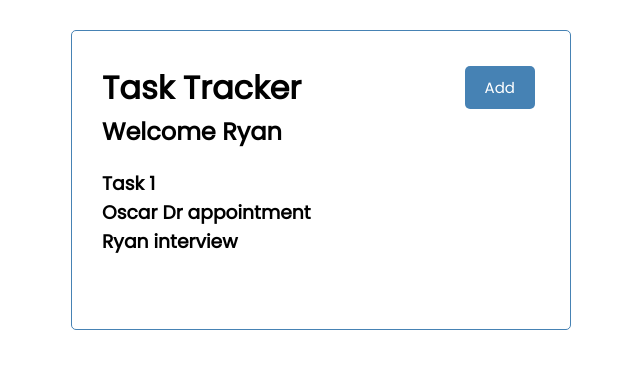
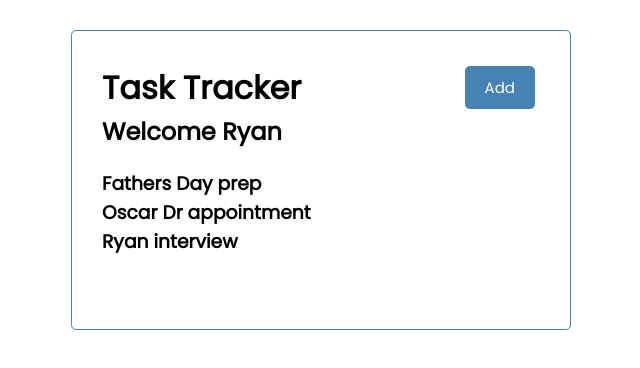
Before and after one commit to ryanroat/react-task-tracker, a React (Create React App) app: page / in a window 1280 px wide. Shown: the top 368 px of the page, without its empty margins (319-959 px from the left). Built offline with nearby package versions, Linux system fonts and the light colour scheme.

Commit message:
moved tasks array to global state

```diff
--- a/src/App.js
+++ b/src/App.js
@@ -1,13 +1,37 @@
+import { useState } from 'react'
 import Header from './components/Header'
 import Tasks from './components/Tasks'
 
 const name = 'Ryan'
 
 function App() {
+  const [tasks, setTasks] = useState(
+    [
+      {
+        id: 1,
+        text: 'Fathers Day prep',
+        day: 'Jun 16 at 12:00 pm',
+        reminder: false,
+      },
+      {
+        id: 2,
+        text: 'Oscar Dr appointment',
+        day: 'Jun 17 at 8:30 am',
+        reminder: true,
+      },
+      {
+        id: 3,
+        text: 'Ryan interview',
+        day: 'Jun 18 at 9:00 am',
+        reminder: true,
+      }
+    ]
+  )
+
   return (
     <div className="container">
       <Header greeting='Welcome' name={name}/>
-      <Tasks />
+      <Tasks tasks={tasks}/>
     </div>
   );
 }
--- a/src/components/Tasks.js
+++ b/src/components/Tasks.js
@@ -1,29 +1,9 @@
-const tasks = [
-  {
-    id: 1,
-    text: 'Task 1',
-    day: 'Jun 16 at 4:00 pm',
-    reminder: false,
-  },
-  {
-    id: 2,
-    text: 'Oscar Dr appointment',
-    day: 'Jun 17 at 8:30 am',
-    reminder: true,
-  },
-  {
-    id: 1,
-    text: 'Ryan interview',
-    day: 'Jun 18 at 9:00 am',
-    reminder: true,
-  }
-]
+const Tasks = ({ tasks }) => {
 
-const Tasks = () => {
   return (
     <>
       {tasks.map((task) => (
-        <h3>{task.text}</h3>
+        <h3 key={task.id}>{task.text}</h3>
       ))}
     </>
   )
```
